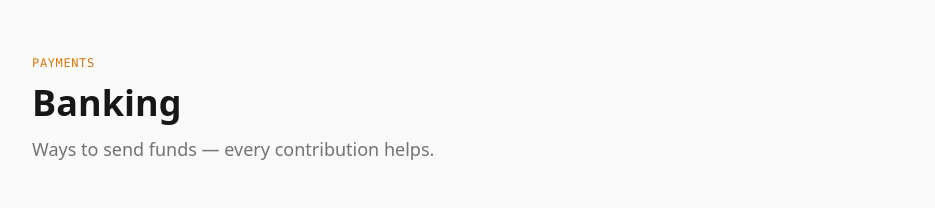
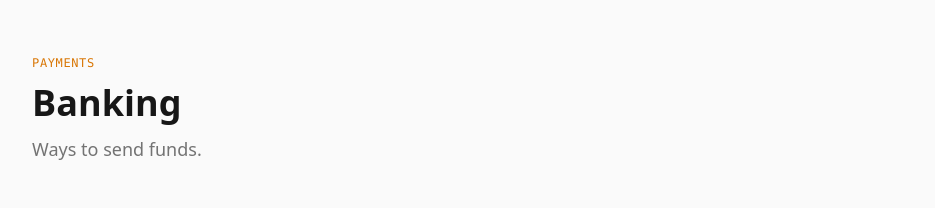
Before and after one commit to lfaoro/leonardofaoro.com, a website: page index.html in a window 1280 px wide. Shown: the part 1960-2168 px from the top of the page, without its empty margins (172-1107 px from the left). Drawn offline with nearby package versions, Linux system fonts and the light colour scheme; files that its build step writes are made by us from their sources; no server answers.

Commit message:
banking: revert intro to "Ways to send funds."

```diff
--- a/index.html
+++ b/index.html
@@ -546,7 +546,7 @@
           class="block font-mono text-xs text-amber-600 dark:text-amber-400 uppercase tracking-wider mb-3">Payments</span>
         <h2 class="text-3xl font-bold sm:text-4xl mb-3">Banking</h2>
         <p class="text-lg text-neutral-500 dark:text-neutral-400 mb-12 max-w-2xl">
-          Ways to send funds &mdash; every contribution helps.
+          Ways to send funds.
         </p>
 
         <div class="mb-10 text-center">
```
